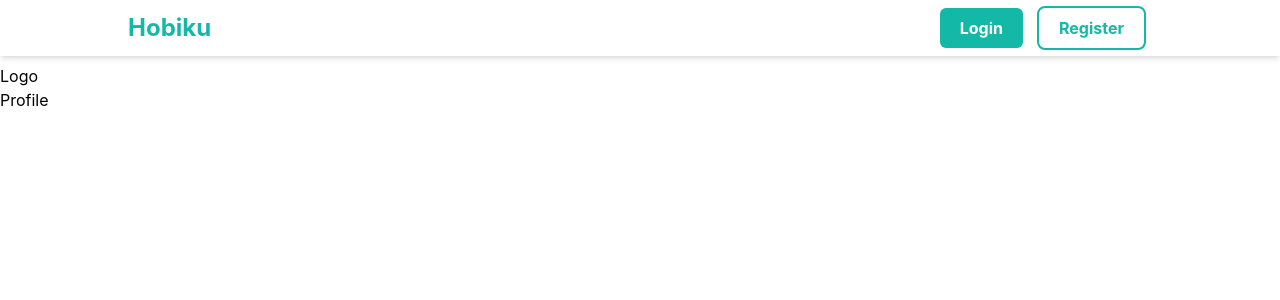
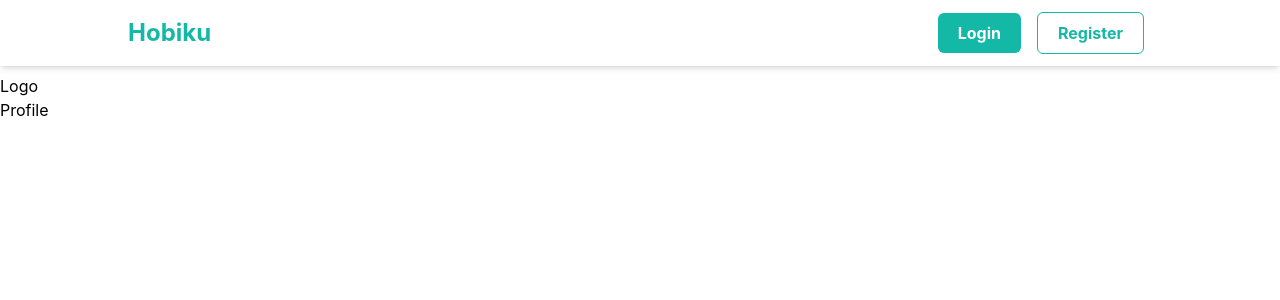
Before and after one commit to ATiarK/Hobiku-booking-sport-arena, a React (Create React App) app: page /user in a window 1280 px wide. Shown: the top 300 px of the page. Built offline with nearby package versions, Linux system fonts and the light colour scheme.

Commit message:
button style changed: add variant

```diff
--- a/src/components/Buttons.jsx
+++ b/src/components/Buttons.jsx
@@ -1,22 +1,20 @@
 import React from 'react';
 import { Link } from 'react-router-dom';
 
-export function SolidButton({ text, link, onClick }) {
+export default function Button({ className, variant, children, link }) {
+	const addClassName = className ? `${className}` : '';
+
+	const variants = {
+		solid: 'bg-teal-500 text-white',
+		outline: 'border-teal-500 text-teal-500 border',
+	};
+
+	const pickedVariant = variants[variant];
+
 	return (
 		<button
-			className='m-2 bg-teal-500 text-white px-5 py-2 rounded-md font-bold'
-			onClick={onClick}>
-			<Link to={link}>{text}</Link>
+			className={`px-5 py-2 rounded-md font-bold my-3 mx-2 ${pickedVariant} ${addClassName}`}>
+			<Link to={link}>{children}</Link>
 		</button>
 	);
 }
-
-export function OutlineButton({ text, link, onClick }) {
-	return (
-		<button
-			className='m-2 outline-teal-500 text-teal-500 outline outline-2 px-5 py-2 rounded-md font-bold'
-			onClick={onClick}>
-			<Link to={link}>{text}</Link>
-		</button>
-	);
-}
--- a/src/components/Navbar.jsx
+++ b/src/components/Navbar.jsx
@@ -1,18 +1,7 @@
 import React from 'react';
-import { OutlineButton, SolidButton } from './Buttons';
-import { useNavigate } from 'react-router';
-import { loginAlert } from '../functions/Alert';
+import Button from './Buttons';
 
 export default function Navbar() {
-	const navigate = useNavigate();
-	const isLogin = () => {
-		if (localStorage.getItem('token')) {
-			navigate('/user');
-		} else {
-			loginAlert(navigate);
-		}
-	};
-
 	return (
 		<nav className='shadow-md mb-2'>
 			<div className='flex justify-between mx-32'>
@@ -21,8 +10,12 @@ export default function Navbar() {
 				</h4>
 
 				<div className=''>
-					<SolidButton text='Login' link='/login' onClick={isLogin} />
-					<OutlineButton text='Register' link='/Register' />
+					<Button variant='solid' link='/login'>
+						Login
+					</Button>
+					<Button variant='outline' link='/Register'>
+						Register
+					</Button>
 				</div>
 			</div>
 		</nav>
```
